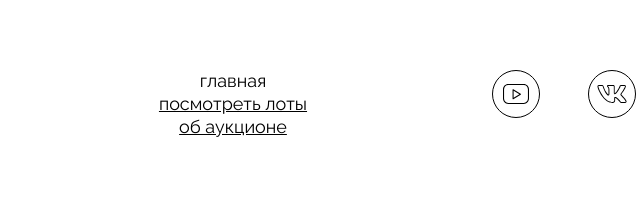
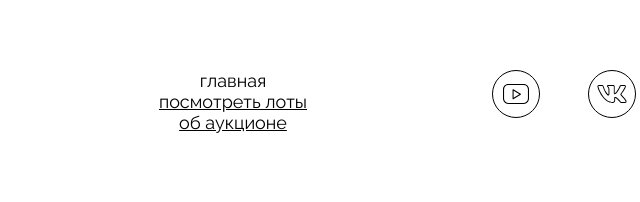
Before and after one commit to player1202/ono-tebe-nado-fd, a plain HTML site: page index.html in a window 1280 px wide. Shown: the part 2781-2983 px from the top of the page, 406-1046 px from the left. Drawn offline with Linux system fonts and the light colour scheme.

Commit message:
исправил ошибки 4

```diff
--- a/styles/styles.css
+++ b/styles/styles.css
@@ -252,7 +252,7 @@
 }
 .footer__menu-list {
   display: grid;
-  gap: 2px;
+  line-height: 21px;
   list-style-type: none;
   align-items: center;
   justify-items: center;
```
